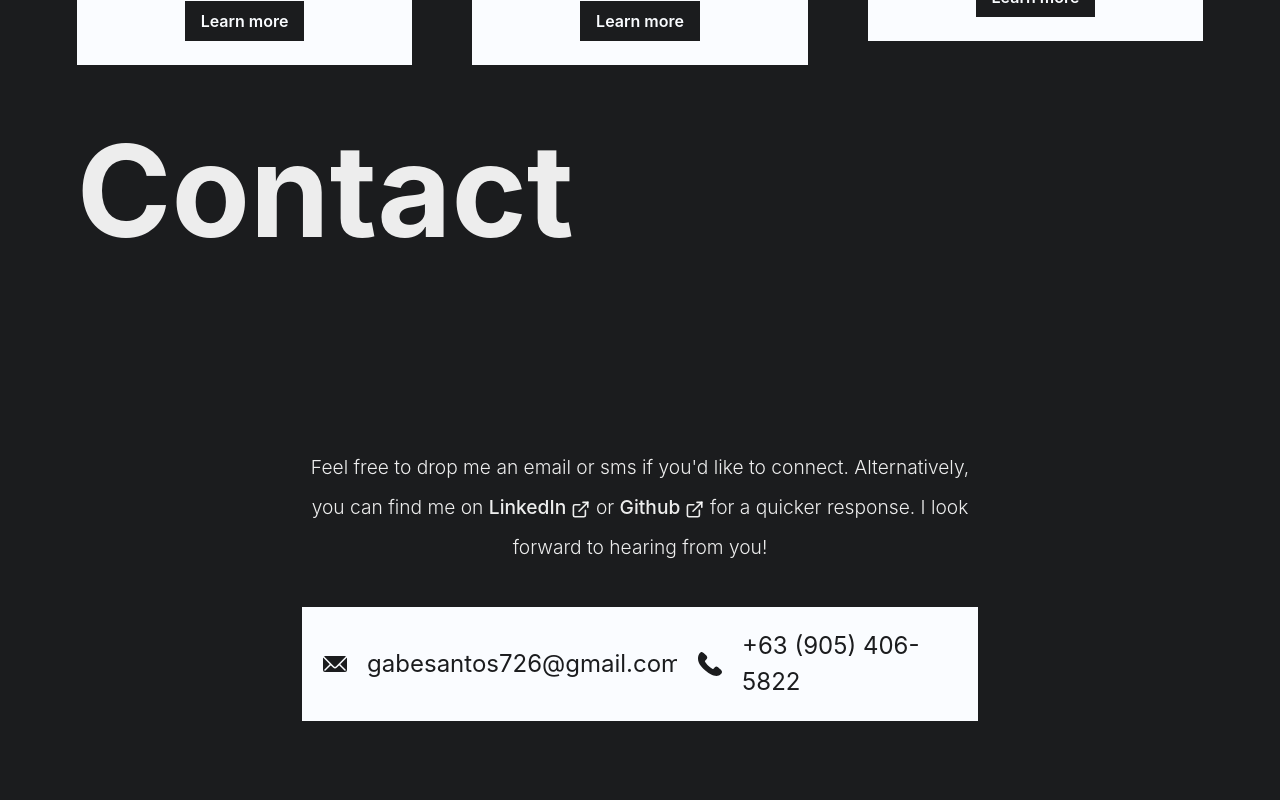
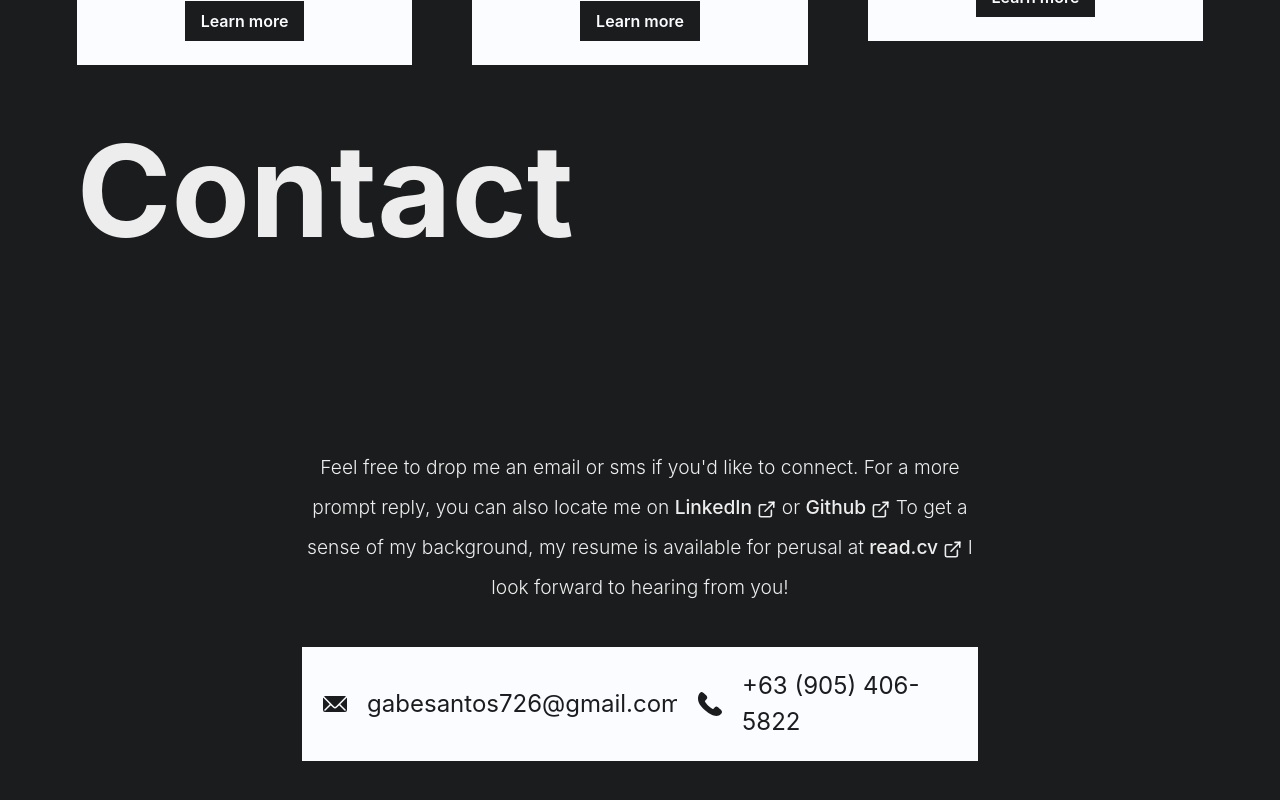
Before and after one commit to gabesantos21/ngsantos-portfolio, a React (Vite) app: page / in a window 1280 px wide. Shown: the part 3830-4630 px from the top of the page. Built offline with nearby package versions, Linux system fonts and the light colour scheme.

Commit message:
Added read.cv in contact section
restructured sentence for contact header

```diff
--- a/src/config/data.ts
+++ b/src/config/data.ts
@@ -185,6 +185,7 @@ const navItems: Array<NavItem> = [
 const credentials = {
   linkedIn: 'https://www.linkedin.com/in/nathaniel-gabriel-santos-45011b170/',
   github: 'https://github.com/gabesantos21',
+  readCV: 'https://read.cv/gabesantos21'
 };
 
 export default {
--- a/src/pages/contact.tsx
+++ b/src/pages/contact.tsx
@@ -41,7 +41,7 @@ export default function Contact() {
             lineHeight={10}
           >
             {`Feel free to drop me an email or sms if you'd like to connect.
-            Alternatively, you can find me on `}
+            For a more prompt reply, you can also locate me on `}
             <Link fontWeight={500} href={data.credentials.linkedIn} isExternal>
               LinkedIn <ExternalLinkIcon />
             </Link>
@@ -49,7 +49,11 @@ export default function Contact() {
             <Link fontWeight={500} href={data.credentials.github} isExternal>
               Github <ExternalLinkIcon />
             </Link>
-            {` for a quicker response. I look forward to hearing from you!`}
+            {` To get a sense of my background, my resume is available for perusal at `}
+            <Link fontWeight={500} href={data.credentials.readCV} isExternal>
+              read.cv <ExternalLinkIcon />
+            </Link>{' '}
+            {`I look forward to hearing from you!`}
           </Text>
         </Animation>
         <Flex
```
